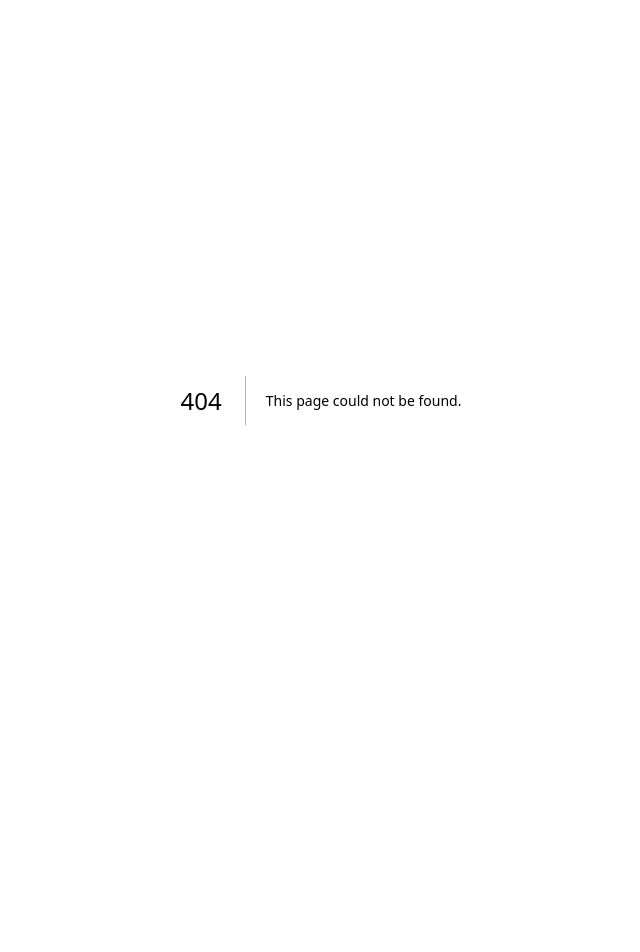
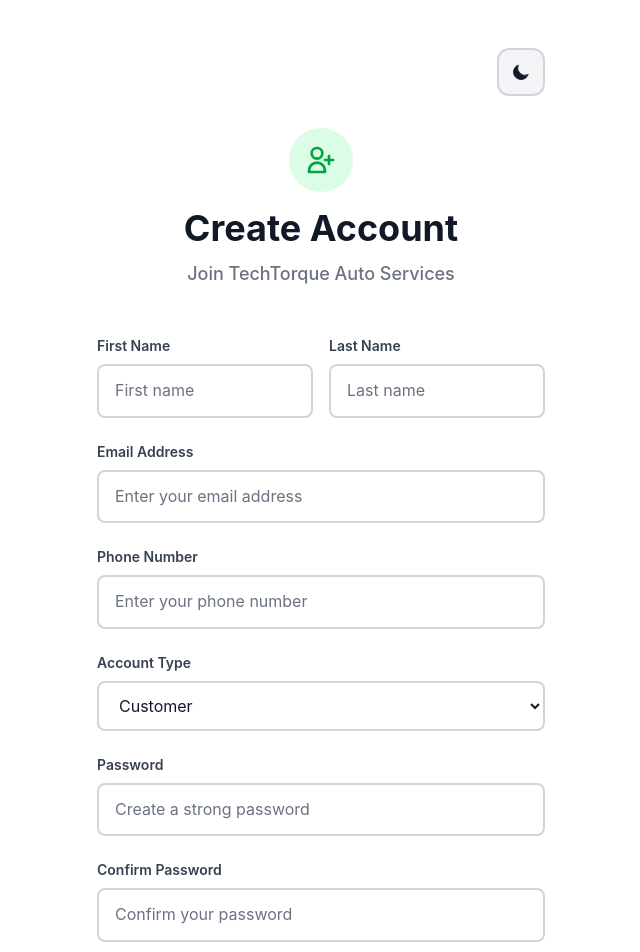
Before and after one commit to TechTorque-2025/Frontend_Web, a Next.js app: page /auth/register in a window 1280 px wide. Before the commit this address had no page. Shown: the top 952 px of the page, without its empty margins (319-959 px from the left). Before the commit the page ends 800 px from the top, so only its background shows below. Built offline with nearby package versions, Linux system fonts and the light colour scheme.

Commit message:
Add register page with enhanced form design

```diff
--- /dev/null
+++ b/src/app/auth/register/page.tsx
@@ -0,0 +1,205 @@
+'use client'
+
+import { useState } from 'react'
+import Link from 'next/link'
+import ThemeToggle from '../../components/ThemeToggle'
+
+export default function RegisterPage() {
+  const [formData, setFormData] = useState({
+    firstName: '',
+    lastName: '',
+    email: '',
+    password: '',
+    confirmPassword: '',
+    userType: 'customer',
+    phoneNumber: ''
+  })
+
+  const handleInputChange = (e: React.ChangeEvent<HTMLInputElement | HTMLSelectElement>) => {
+    const { name, value } = e.target
+    setFormData(prev => ({
+      ...prev,
+      [name]: value
+    }))
+  }
+
+  const handleSubmit = (e: React.FormEvent) => {
+    e.preventDefault()
+    if (formData.password !== formData.confirmPassword) {
+      alert('Passwords do not match!')
+      return
+    }
+    console.log('Registration attempt:', formData)
+    // Here you would typically handle the registration logic
+  }
+
+  return (
+    <div className="min-h-screen flex items-center justify-center theme-bg-primary py-12 px-4 sm:px-6 lg:px-8">
+      <div className="max-w-md w-full space-y-8">
+        <div className="flex justify-end">
+          <ThemeToggle />
+        </div>
+        <div>
+          <div className="text-center">
+            <div className="flex justify-center mb-4">
+              <div className="w-16 h-16 rounded-full bg-green-100 dark:bg-green-900/30 flex items-center justify-center">
+                <svg className="w-8 h-8 text-green-600 dark:text-green-400" fill="none" stroke="currentColor" viewBox="0 0 24 24">
+                  <path strokeLinecap="round" strokeLinejoin="round" strokeWidth={2} d="M18 9v3m0 0v3m0-3h3m-3 0h-3m-2-5a4 4 0 11-8 0 4 4 0 018 0zM3 20a6 6 0 0112 0v1H3v-1z" />
+                </svg>
+              </div>
+            </div>
+            <h2 className="text-4xl font-bold theme-text-primary">
+              Create Account
+            </h2>
+          </div>
+          <p className="mt-3 text-center text-lg theme-text-muted font-medium">
+            Join TechTorque Auto Services
+          </p>
+        </div>
+        <form className="mt-12 space-y-8" onSubmit={handleSubmit}>
+          <div className="space-y-6">
+            <div className="grid grid-cols-2 gap-4">
+              <div>
+                <label htmlFor="firstName" className="block text-sm font-semibold theme-text-secondary mb-2">
+                  First Name
+                </label>
+                <input
+                  id="firstName"
+                  name="firstName"
+                  type="text"
+                  required
+                  className="theme-input w-full"
+                  placeholder="First name"
+                  value={formData.firstName}
+                  onChange={handleInputChange}
+                />
+              </div>
+              <div>
+                <label htmlFor="lastName" className="block text-sm font-semibold theme-text-secondary mb-2">
+                  Last Name
+                </label>
+                <input
+                  id="lastName"
+                  name="lastName"
+                  type="text"
+                  required
+                  className="theme-input w-full"
+                  placeholder="Last name"
+                  value={formData.lastName}
+                  onChange={handleInputChange}
+                />
+              </div>
+            </div>
+
+            <div>
+              <label htmlFor="email" className="block text-sm font-semibold theme-text-secondary mb-2">
+                Email Address
+              </label>
+              <input
+                id="email"
+                name="email"
+                type="email"
+                autoComplete="email"
+                required
+                className="theme-input w-full"
+                placeholder="Enter your email address"
+                value={formData.email}
+                onChange={handleInputChange}
+              />
+            </div>
+
+            <div>
+              <label htmlFor="phoneNumber" className="block text-sm font-semibold theme-text-secondary mb-2">
+                Phone Number
+              </label>
+              <input
+                id="phoneNumber"
+                name="phoneNumber"
+                type="tel"
+                required
+                className="theme-input w-full"
+                placeholder="Enter your phone number"
+                value={formData.phoneNumber}
+                onChange={handleInputChange}
+              />
+            </div>
+
+            <div>
+              <label htmlFor="userType" className="block text-sm font-semibold theme-text-secondary mb-2">
+                Account Type
+              </label>
+              <select
+                id="userType"
+                name="userType"
+                className="theme-input w-full"
+                value={formData.userType}
+                onChange={handleInputChange}
+              >
+                <option value="customer">Customer</option>
+                <option value="employee">Employee</option>
+              </select>
+            </div>
+
+            <div>
+              <label htmlFor="password" className="block text-sm font-semibold theme-text-secondary mb-2">
+                Password
+              </label>
+              <input
+                id="password"
+                name="password"
+                type="password"
+                autoComplete="new-password"
+                required
+                className="theme-input w-full"
+                placeholder="Create a strong password"
+                value={formData.password}
+                onChange={handleInputChange}
+              />
+            </div>
+
+            <div>
+              <label htmlFor="confirmPassword" className="block text-sm font-semibold theme-text-secondary mb-2">
+                Confirm Password
+              </label>
+              <input
+                id="confirmPassword"
+                name="confirmPassword"
+                type="password"
+                autoComplete="new-password"
+                required
+                className="theme-input w-full"
+                placeholder="Confirm your password"
+                value={formData.confirmPassword}
+                onChange={handleInputChange}
+              />
+            </div>
+          </div>
+
+          <div className="space-y-4">
+            <button
+              type="submit"
+              className="theme-button-success w-full text-lg font-semibold py-4 rounded-xl flex items-center justify-center"
+            >
+              <svg className="w-5 h-5 mr-2" fill="none" stroke="currentColor" viewBox="0 0 24 24">
+                <path strokeLinecap="round" strokeLinejoin="round" strokeWidth={2} d="M18 9v3m0 0v3m0-3h3m-3 0h-3m-2-5a4 4 0 11-8 0 4 4 0 018 0zM3 20a6 6 0 0112 0v1H3v-1z" />
+              </svg>
+              Create Account
+            </button>
+          </div>
+
+          <div className="text-center pt-6">
+            <p className="text-base theme-text-muted">
+              Already have an account?{' '}
+              <Link
+                href="/auth/login"
+                className="theme-link font-semibold text-lg"
+              >
+                Sign in
+              </Link>
+            </p>
+          </div>
+        </form>
+      </div>
+    </div>
+  )
+}
```
